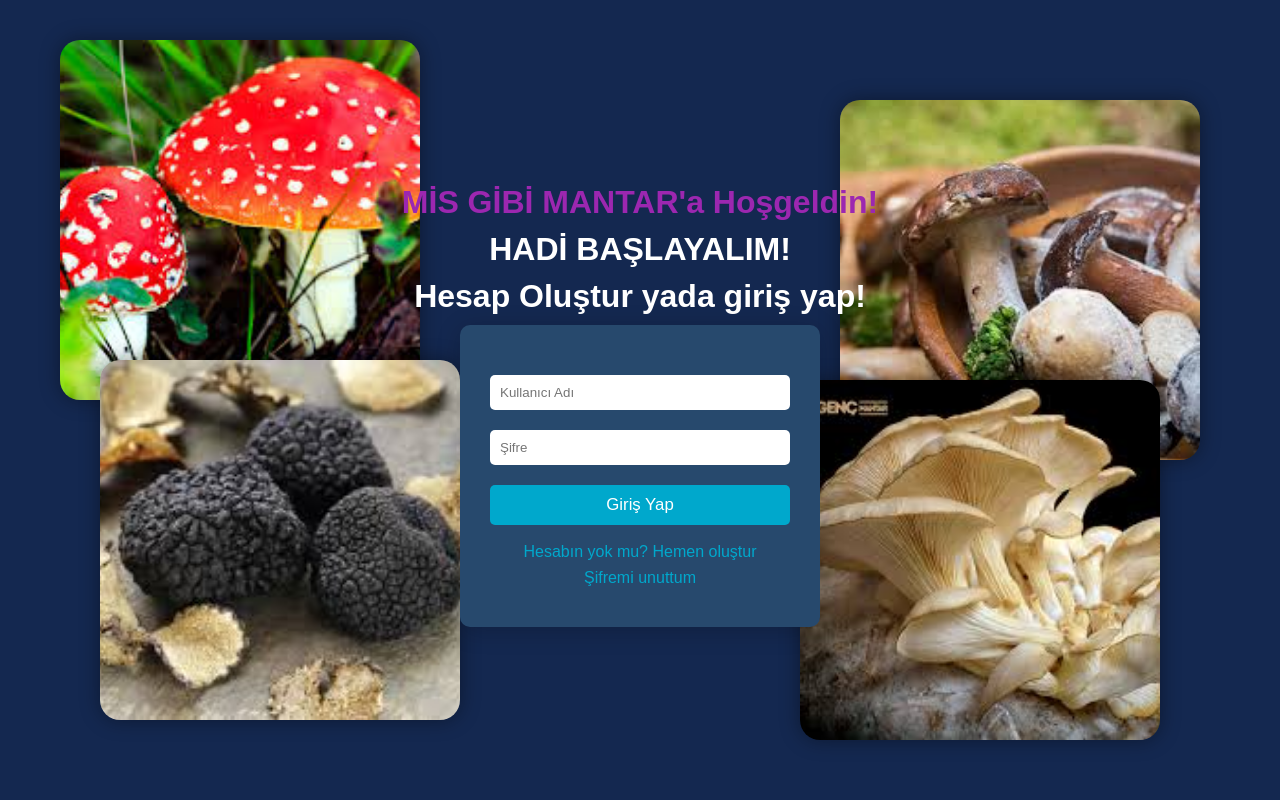
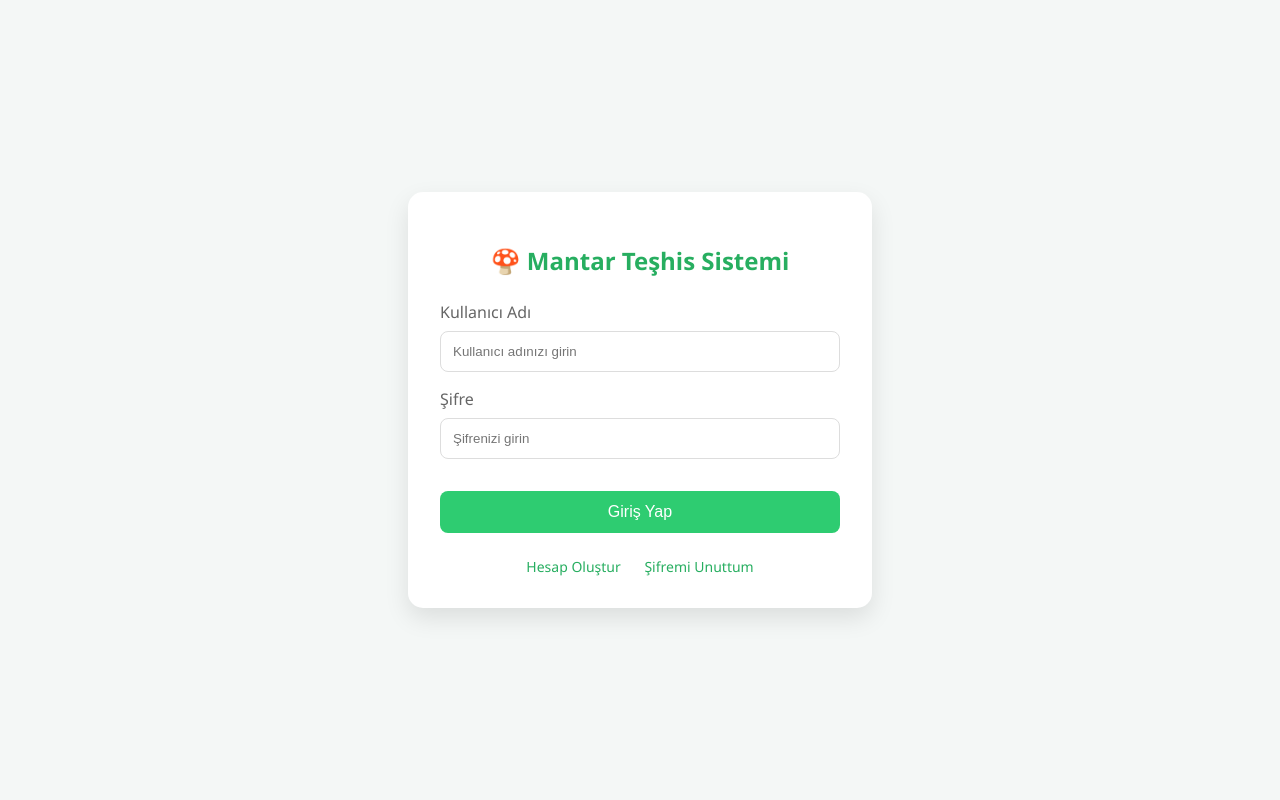
Before and after one commit to tiyatrosahnede221-collab/misgibimantar, a Flask app: page /login in a window 1280 px wide. Run offline with Flask 3, Linux system fonts and the light colour scheme.

Commit message:
login.html

```diff
--- a/templates/login.html
+++ b/templates/login.html
@@ -1,140 +1,131 @@
 <!DOCTYPE html>
 <html lang="tr">
 <head>
-    <meta charset="utf-8">
-    <title>MİS GİBİ MANTAR</title>
+    <meta charset="UTF-8">
+    <meta name="viewport" content="width=device-width, initial-scale=1.0">
+    <title>Giriş Yap | Mis Gibi Mantar</title>
     <style>
-        * {
-            box-sizing: border-box;
+        :root {
+            --primary-color: #2ecc71;
+            --secondary-color: #27ae60;
+            --bg-color: #f4f7f6;
+            --text-color: #333;
         }
 
         body {
+            font-family: 'Segoe UI', Tahoma, Geneva, Verdana, sans-serif;
+            background-color: var(--bg-color);
+            display: flex;
+            justify-content: center;
+            align-items: center;
+            height: 100vh;
             margin: 0;
-            padding: 0;
-            background: #142850;
-            font-family: Arial, sans-serif;
-            color: #fff;
-            height: 100vh;
-            display: flex;
-            align-items: center;
-            justify-content: center;
-            position: relative;
         }
 
-        .container {
+        .login-container {
+            background: white;
+            padding: 2rem;
+            border-radius: 15px;
+            box-shadow: 0 10px 25px rgba(0,0,0,0.1);
+            width: 100%;
+            max-width: 400px;
             text-align: center;
-            z-index: 2;
         }
 
         h2 {
-            font-size: 32px;
-            margin: 10px 0;
-            transition: color 0.5s ease;
+            color: var(--secondary-color);
+            margin-bottom: 1.5rem;
         }
 
-        #animated-title {
-            margin-bottom: 10px;
+        .form-group {
+            margin-bottom: 1rem;
+            text-align: left;
         }
 
-        .login-box {
-            background: #27496d;
-            padding: 40px 30px;
-            border-radius: 10px;
-            box-shadow: 0 4px 24px rgba(0,0,0,0.2);
-            width: 360px;
-            margin: 0 auto;
-            position: relative;
-            z-index: 2;
+        label {
+            display: block;
+            margin-bottom: 0.5rem;
+            color: #666;
         }
 
-        input, button {
-            margin: 10px 0;
-            padding: 10px;
-            border-radius: 5px;
-            border: none;
+        input {
             width: 100%;
+            padding: 12px;
+            border: 1px solid #ddd;
+            border-radius: 8px;
+            box-sizing: border-box; /* Padding'in taşmasını engeller */
         }
 
         button {
-            background: #00a8cc;
-            color: #fff;
-            font-size: 1.05em;
+            width: 100%;
+            padding: 12px;
+            background-color: var(--primary-color);
+            color: white;
+            border: none;
+            border-radius: 8px;
+            font-size: 16px;
             cursor: pointer;
+            transition: background 0.3s;
+            margin-top: 1rem;
         }
 
         button:hover {
-            background: #007ea7;
+            background-color: var(--secondary-color);
         }
 
-        .link {
-            color: #00a8cc;
-            display: block;
-            margin-top: 8px;
-            text-align: center;
-            text-decoration: none;
+        .links {
+            margin-top: 1.5rem;
+            font-size: 14px;
         }
 
-        .error, .msg {
-            text-align: center;
-            margin-bottom: 10px;
+        .links a {
+            color: var(--secondary-color);
+            text-decoration: none;
+            margin: 0 10px;
         }
 
-        .error { color: #f55; }
-        .msg { color: #8f8; }
-
-        /* Görseller 2x büyük ve kutuya yakın, simetrik olmayan konumlar */
-        .gorsel {
-            position: absolute;
-            width: 360px;
-            height: 360px;
-            object-fit: cover;
-            border-radius: 20px;
-            box-shadow: 0 0 20px rgba(0,0,0,0.4);
-            z-index: 1;
+        .links a:hover {
+            text-decoration: underline;
         }
 
-        #g1 { top: 40px; left: 60px; }
-        #g2 { top: 100px; right: 80px; }
-        #g3 { bottom: 80px; left: 100px; }
-        #g4 { bottom: 60px; right: 120px; }
+        .error {
+            color: #e74c3c;
+            background: #fdeaea;
+            padding: 10px;
+            border-radius: 5px;
+            margin-bottom: 1rem;
+            font-size: 14px;
+        }
     </style>
 </head>
 <body>
-    <!-- Görseller -->
-    <img src="{{ url_for('static', filename='download (8).jpg') }}" alt="Görsel 1" class="gorsel" id="g1">
-    <img src="{{ url_for('static', filename='download (52).jpg') }}" alt="Görsel 2" class="gorsel" id="g2">
-    <img src="{{ url_for('static', filename='download (61).jpg') }}" alt="Görsel 3" class="gorsel" id="g3">
-    <img src="{{ url_for('static', filename='download (64).jpg') }}" alt="Görsel 4" class="gorsel" id="g4">
 
-    <!-- Ortalanmış içerik -->
-    <div class="container">
-        <h2 id="animated-title">MİS GİBİ MANTAR'a Hoşgeldin!</h2>
-        <h2>HADİ BAŞLAYALIM!</h2>
-        <h2>Hesap Oluştur yada giriş yap!</h2>
+<div class="login-container">
+    <h2>🍄 Mantar Teşhis Sistemi</h2>
 
-        <div class="login-box">
-            {% if hata %}<div class="error">{{ hata }}</div>{% endif %}
-            {% if msg %}<div class="msg">{{ msg }}</div>{% endif %}
-            <form method="post" autocomplete="off">
-                <input type="text" name="username" placeholder="Kullanıcı Adı" required>
-                <input type="password" name="password" placeholder="Şifre" required>
-                <button type="submit">Giriş Yap</button>
-            </form>
-            <a href="{{ url_for('register') }}" class="link">Hesabın yok mu? Hemen oluştur</a>
-            <a href="{{ url_for('forgot') }}" class="link">Şifremi unuttum</a>
+    {% if hata %}
+    <div class="error">{{ hata }}</div>
+    {% endif %}
+
+    <form action="{{ url_for('login') }}" method="POST">
+        <div class="form-group">
+            <label for="u">Kullanıcı Adı</label>
+            <input type="text" id="u" name="u" placeholder="Kullanıcı adınızı girin" required>
         </div>
+
+        <div class="form-group">
+            <label for="p">Şifre</label>
+            <input type="password" id="p" name="p" placeholder="Şifrenizi girin" required>
+        </div>
+
+        <button type="submit">Giriş Yap</button>
+    </form>
+
+    <div class="links">
+        <a href="{{ url_for('register') }}">Hesap Oluştur</a>
+        <a href="#">Şifremi Unuttum</a>
     </div>
+</div>
 
-    <!-- Başlık renk animasyonu -->
-    <script>
-        const title = document.getElementById("animated-title");
-        const colors = ["#ff4c4c", "#4caf50", "#00a8cc", "#fdd835", "#e91e63", "#9c27b0"];
-        let index = 0;
-
-        setInterval(() => {
-            title.style.color = colors[index];
-            index = (index + 1) % colors.length;
-        }, 1000);
-    </script>
 </body>
 </html>
```
